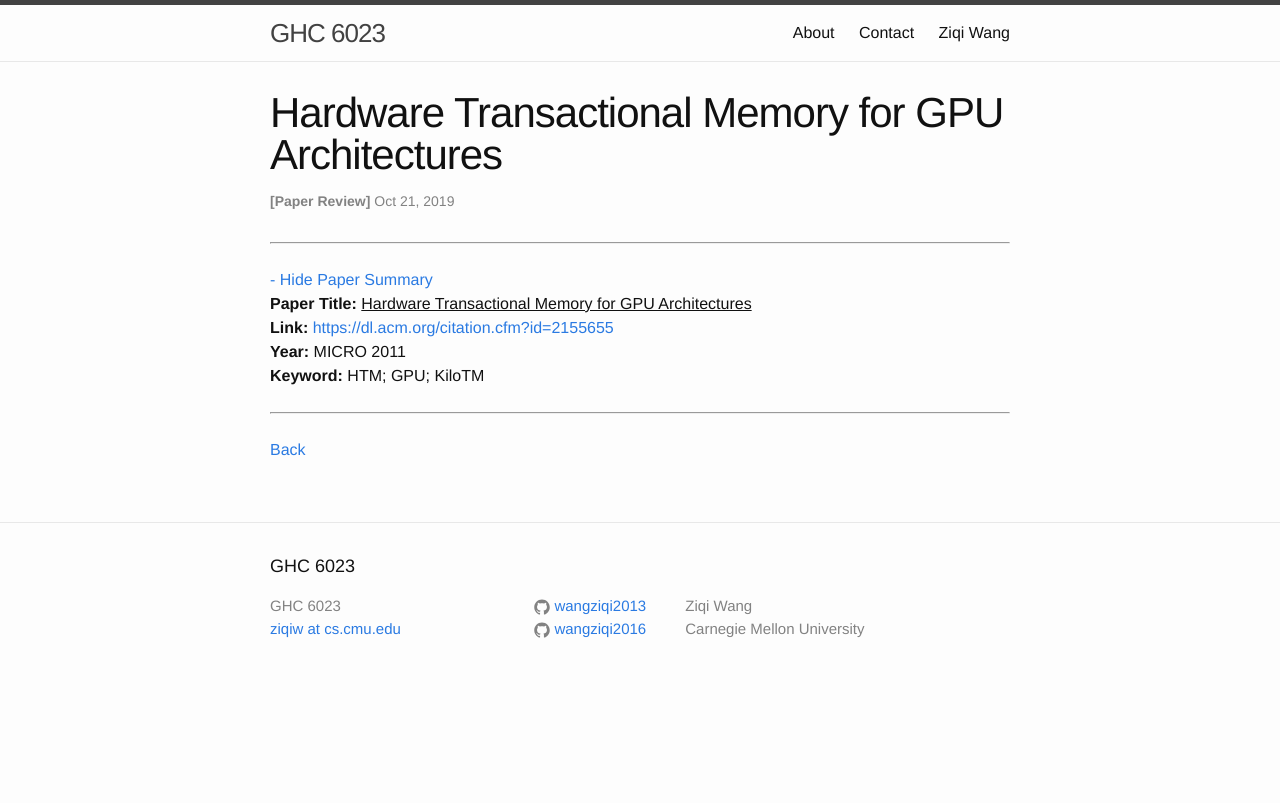
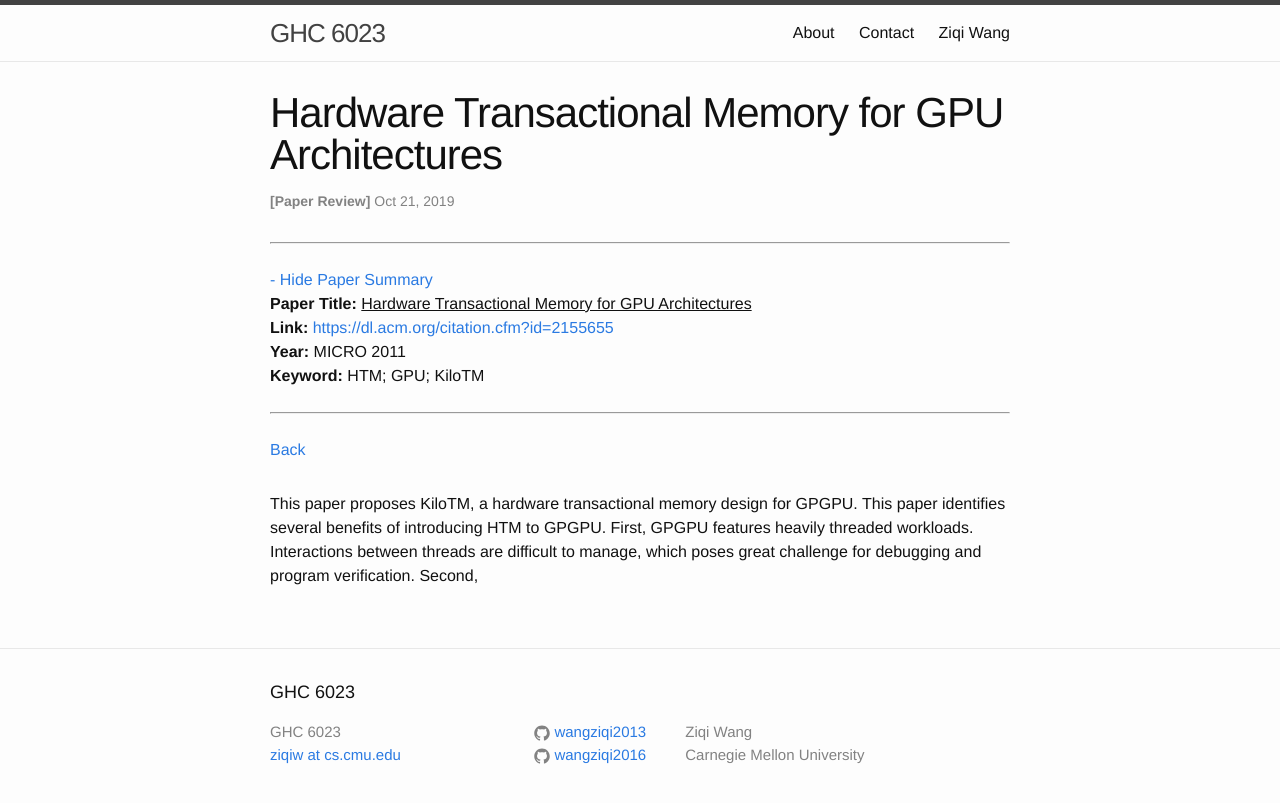
Before and after one commit to wangziqi2013/wangziqi2013.github.io, a Jekyll site: the page built from _posts/2019-10-21-kilotm.markdown, in a window 1280 px wide. Shown: the top 803 px of the page. Built offline with Jekyll 4.4.1, drawn with Linux system fonts in a browser that asks for light colours.

Commit message:
Adding motivation

```diff
--- a/_posts/2019-10-21-kilotm.markdown
+++ b/_posts/2019-10-21-kilotm.markdown
@@ -12,3 +12,7 @@ htm_cd:
 htm_cr:
 version_mgmt:
 ---
+
+This paper proposes KiloTM, a hardware transactional memory design for GPGPU. This paper identifies several benefits
+of introducing HTM to GPGPU. First, GPGPU features heavily threaded workloads. Interactions between threads are difficult
+to manage, which poses great challenge for debugging and program verification. Second,
```
